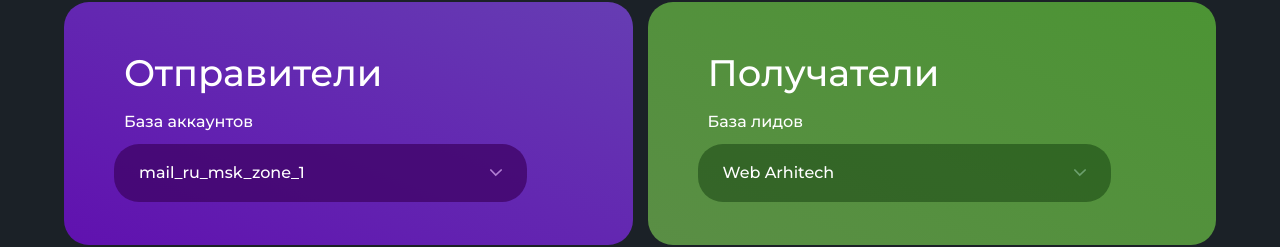
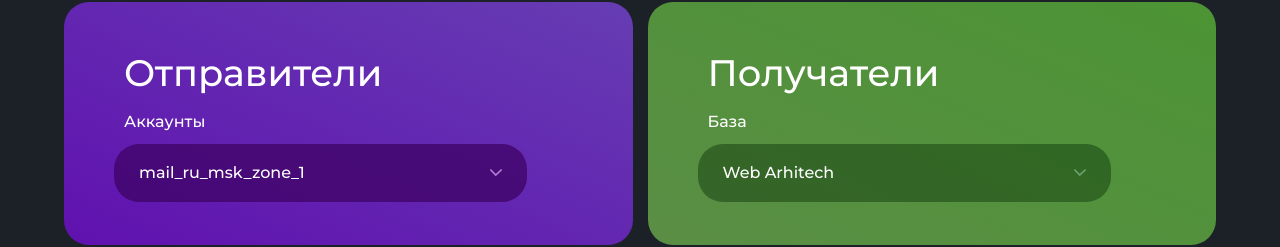
Before and after one commit to sharpprahs/engage_frontend, a SvelteKit app: page /mailings in a window 1280 px wide. Shown: the part 215-462 px from the top of the page. Built offline with nearby package versions, Linux system fonts and the light colour scheme.

Commit message:
fixed color problem and other names

```diff
--- a/src/app.html
+++ b/src/app.html
@@ -2,7 +2,7 @@
 <html lang="en">
 	<head>
 		<meta charset="utf-8" />
-		<meta name="viewport" content="width=device-width, initial-scale=1, maximum-scale=1, user-scalable=no" />
+		<meta name="viewport"  content="width=device-width, initial-scale=1.0" />
 		<link rel="icon" href="%sveltekit.assets%/favicon_v2.svg" />
 		<meta name="viewport" content="width=device-width, initial-scale=1" />
 		%sveltekit.head%
--- a/src/lib/components/Header.svelte
+++ b/src/lib/components/Header.svelte
@@ -39,7 +39,7 @@
 			<a href="/proxies" class:active={page.url.pathname === '/proxies'}>прокси</a>
 		</li>
 		<li>
-			<a href="/users" class:active={page.url.pathname === '/users'}>пользователи</a>
+			<a href="/users" class:active={page.url.pathname === '/users'}>аккаунты</a>
 		</li>
 		<li>
 			<a href="/settings" class:active={page.url.pathname === '/settings'}>настройки</a>
--- a/src/lib/styles/sends_interval_popup.css
+++ b/src/lib/styles/sends_interval_popup.css
@@ -43,6 +43,7 @@
 .settings_panel_element_time_interval input{
     background-color: #161719;
     border-radius: 25px;
+    color: #ffffff;
     padding: 15px 10px 15px 30px;
     width: 35px;
 }
--- a/src/routes/dialogues/+page.svelte
+++ b/src/routes/dialogues/+page.svelte
@@ -57,7 +57,7 @@ function handleSenderChange(value: string) {
 	<!-- ✅ Селект отправителей -->
 	<SelectCard
 		title="Отправители"
-		label="База аккаунтов"
+		label="Аккаунты"
 		options={data.senderAccounts_dialogue}
 		selectedValue={$selectedSenderValue}
 		onChange={handleSenderChange}
--- a/src/routes/mailings/+page.svelte
+++ b/src/routes/mailings/+page.svelte
@@ -72,7 +72,7 @@
 	<!-- ✅ Селект отправителей -->
 	<SelectCard
 		title="Отправители"
-		label="База аккаунтов"
+		label="Аккаунты"
 		options={data.senderAccounts}
 		selectedValue={$selectedSenderValue}
 		onChange={handleSenderChange}
@@ -83,7 +83,7 @@
 	<!-- ✅ Селект получателей -->
 	<SelectCard
 		title="Получатели"
-		label="База лидов"
+		label="База"
 		options={data.recipientAccounts}
 		selectedValue={$selectedRecipientValue}
 		onChange={handleRecipientChange}
--- a/src/routes/proxies/+page.svelte
+++ b/src/routes/proxies/+page.svelte
@@ -100,7 +100,7 @@
 <section class="choice_senders_to_download_proxies">
 	<SelectCard
 		title="Отправители"
-		label="База аккаунтов"
+		label="Аккаунты"
 		options={data.senderAccounts_dialogue}
 		selectedValue={$selectedSenderValue}
 		onChange={handleSenderChange}
--- a/src/routes/proxies/proxies.css
+++ b/src/routes/proxies/proxies.css
@@ -169,6 +169,7 @@ width: 260px;
 .proxy_setting{
     display: flex;
     flex-direction: row;
+    color: #ffffff;
     gap: 30px;
     align-items: center;
 }
--- a/src/routes/settings/settings.css
+++ b/src/routes/settings/settings.css
@@ -61,6 +61,7 @@ background: var(--background_card);
     background-color: var(--background_inputs);
     border-radius: 25px;
     padding: 15px 10px 15px 30px;
+    color: #ffffff;
     width: 35px;
 }
 .settings_panel_element span{
--- a/src/routes/users/+page.svelte
+++ b/src/routes/users/+page.svelte
@@ -166,7 +166,7 @@
 	<section class="choice_accounts_container">
 		<SelectCard
 			title="Отправители"
-			label="База аккаунтов"
+			label="Аккаунты"
 			options={data.senderAccounts}
 			selectedValue={$selectedSenderValue}
 			onChange={handleSenderChange}
@@ -266,7 +266,7 @@
 	<section class="choice_accounts_container">
 		<SelectCard
 			title="Получатели"
-			label="База лидов"
+			label="База"
 			options={data.recipientAccounts}
 			selectedValue={$selectedRecipientValue}
 			onChange={handleRecipientChange}
@@ -283,7 +283,7 @@
 	</section>
 	<section class="pull_accounts_container">
 		<div class="general_accounts recipient_img">
-			<h1>Пул лидов</h1>
+			<h1>Пул базы</h1>
 			<div class="file_upload">
 				<input
 					type="file"
```
